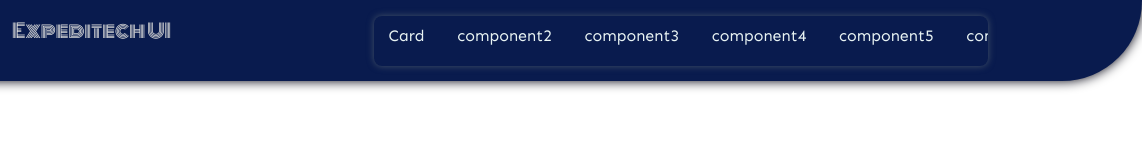
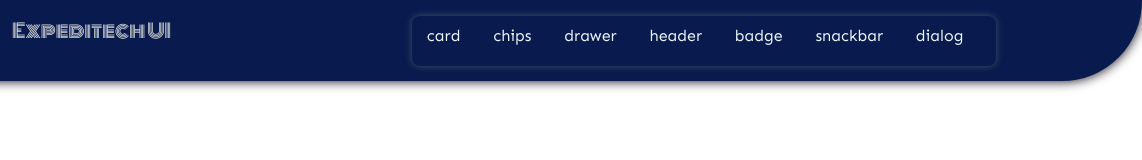
Before and after one commit to Namrata-J/week-two-assignments, a plain HTML site: page index.html in a window 1280 px wide. Shown: the full height of the page, 138-1280 px from the left. Drawn offline with Linux system fonts and the light colour scheme.

Commit message:
the main section

```diff
--- a/index.html
+++ b/index.html
@@ -21,16 +21,14 @@
         <!-- header-container-child-2 -->
         <div class="et_header-container2">
        <nav class="et_header-navigation">
-           <a href="/card.html">Card</a>
-           <a href="#">component2</a>
-           <a href="#">component3</a>
-           <a href="#">component4</a>
-           <a href="#">component5</a>
-           <a href="#">component6</a>
-           <a href="#">component7</a>
-           <a href="#">component8</a>
-           <a href="#">component9</a>
-           <a href="#">component10</a>
+           <a href="/card.html">card</a>
+           <a href="/chips.html">chips</a>
+           <a href="/drawer.html">drawer</a>
+           <a href="/header.html">header</a>
+           <a href="/badge.html">badge</a>
+           <a href="/snackbar.html">snackbar</a>
+           <a href="/dialog.html">dialog</a>
+           <a href="/tab.html">tab</a>
        </nav>
     </div>
     <!-- header-container-child-2 ends -->
```
